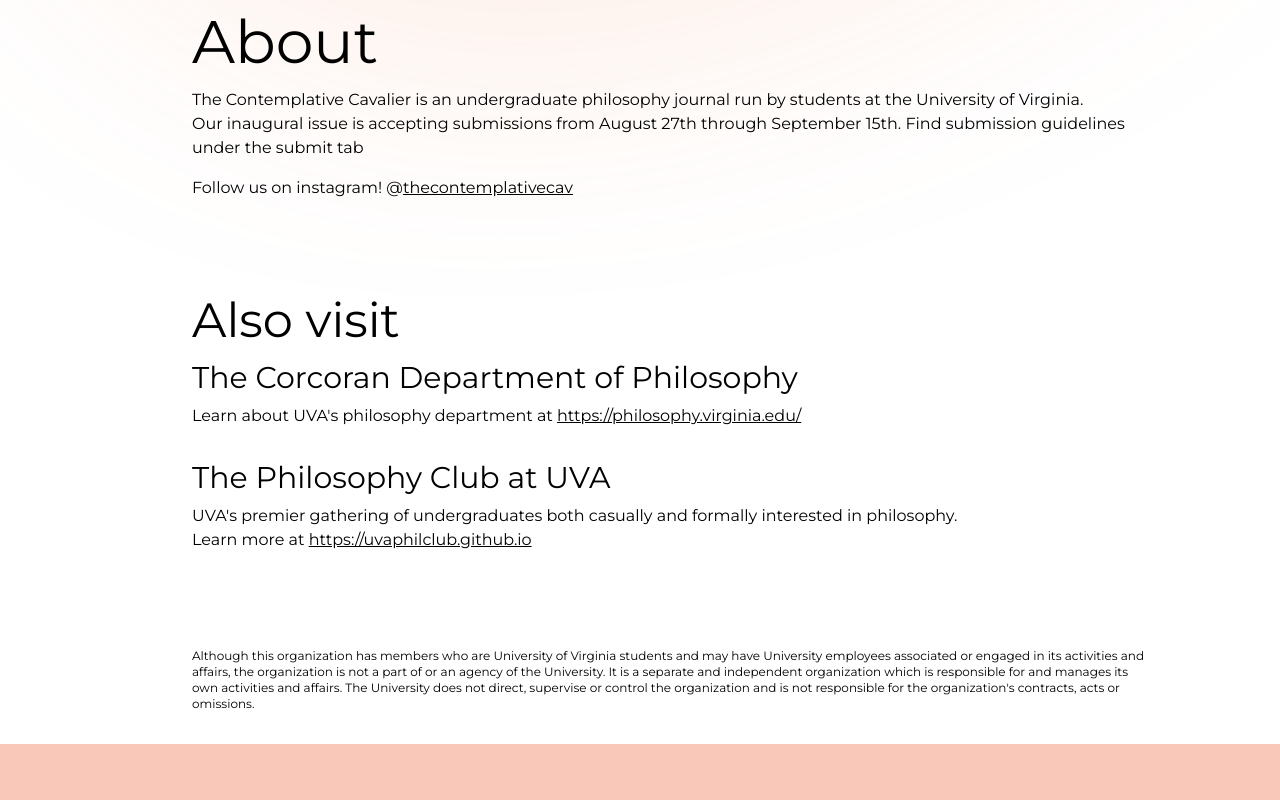
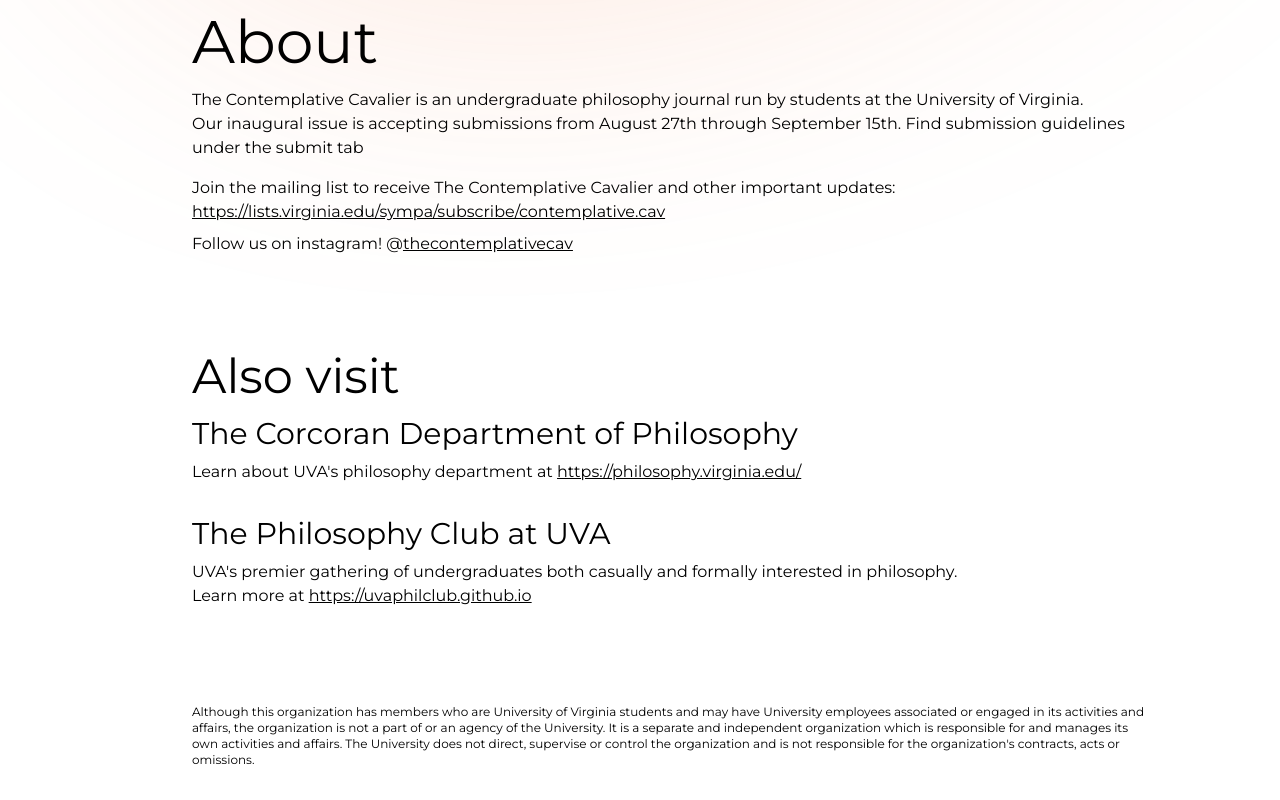
Before and after one commit to uvaphilclub/The-Contemplative-Cavalier, a Next.js app: page / in a window 1280 px wide. Shown: the part 788-1588 px from the top of the page. Before the commit the page ends 1532 px from the top, so only its background shows below. Built offline with nearby package versions, Linux system fonts and the light colour scheme.

Commit message:
added link to mailing list, added border to issue

```diff
--- a/src/app/components/issue.js
+++ b/src/app/components/issue.js
@@ -5,7 +5,7 @@
         <div className="flex flex-wrap justify-center sm:justify-normal gap-x-36 gap-y-8 mr-10p sm:mr-0 mt-8 mb-8">
             <a href={issue.document.url}>
                 <div className="flex items-center sm:ml-24 h-96 w-64">
-                    <img src={issue.cover.url}></img>
+                    <img src={issue.cover.url} className="border-2 border-black"></img>
                 </div>
             </a>
             <div className="grid content-center text-xl">
--- a/src/app/page.js
+++ b/src/app/page.js
@@ -13,7 +13,8 @@
       <h1 className="text-4xl sm:text-6xl">About</h1>
       <p className="mt-4">The Contemplative Cavalier is an undergraduate philosophy journal run by students at the University of Virginia.</p>
       <p>Our inaugural issue is accepting submissions from August 27th through September 15th. Find submission guidelines under the submit tab</p>
-      <p className="mt-4">Follow us on instagram! @<a className="underline" href="https://www.instagram.com/thecontemplativecav/?hl=en">thecontemplativecav</a></p>
+      <p className="mt-4">Join the mailing list to receive The Contemplative Cavalier and other important updates: <a href="https://lists.virginia.edu/sympa/subscribe/contemplative.cav" className="underline">https://lists.virginia.edu/sympa/subscribe/contemplative.cav</a></p>
+      <p className="mt-2">Follow us on instagram! @<a className="underline" href="https://www.instagram.com/thecontemplativecav/?hl=en">thecontemplativecav</a></p>
       <h1 className="text-4xl sm:text-5xl mt-24">Also visit</h1>
       <h2 className="text-2xl sm:text-3xl mt-4">The Corcoran Department of Philosophy</h2>
       <p className="mt-2">Learn about UVA&apos;s philosophy department at <span><a className="underline" href="https://philosophy.virginia.edu/">https://philosophy.virginia.edu/</a></span></p>
```
Also changed, not shown: 1 other file (tests, documents, lock files or other folders).
